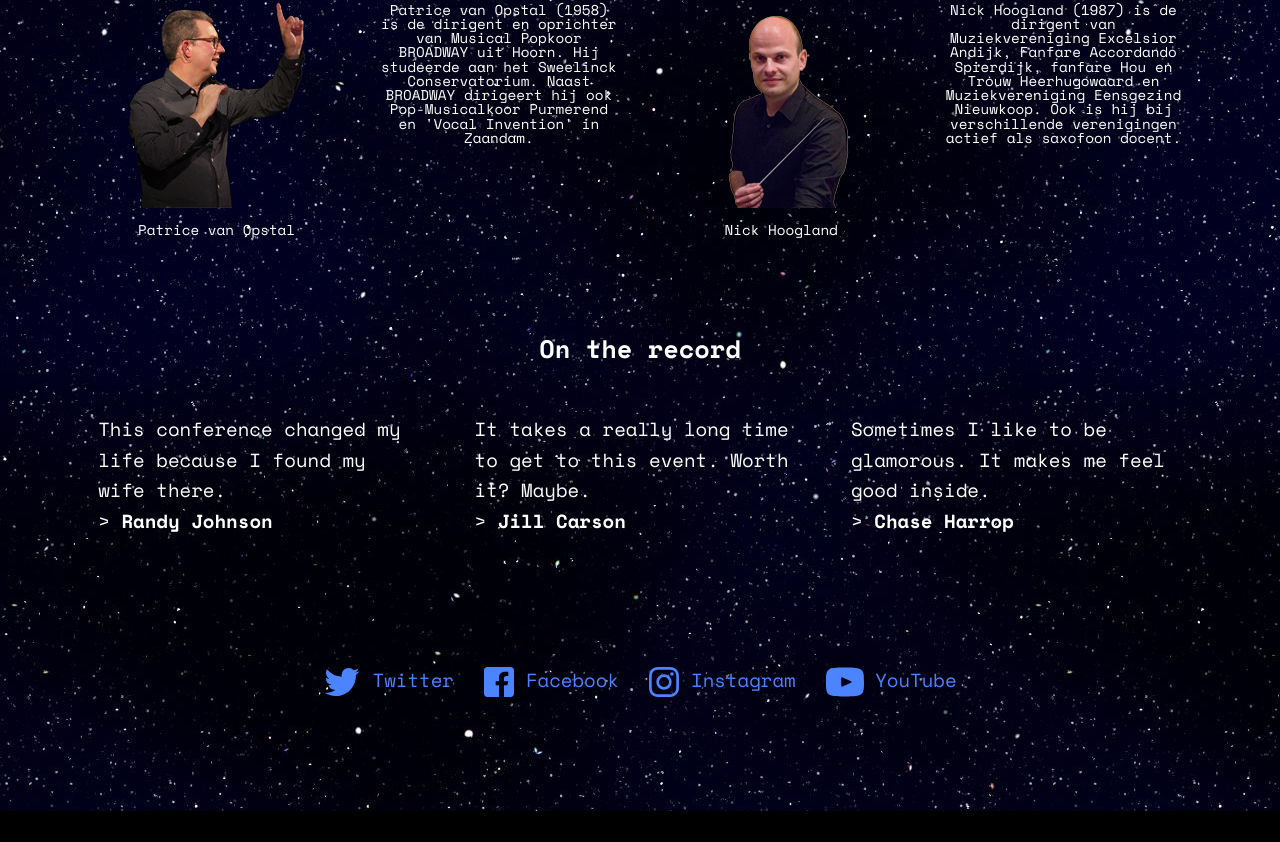
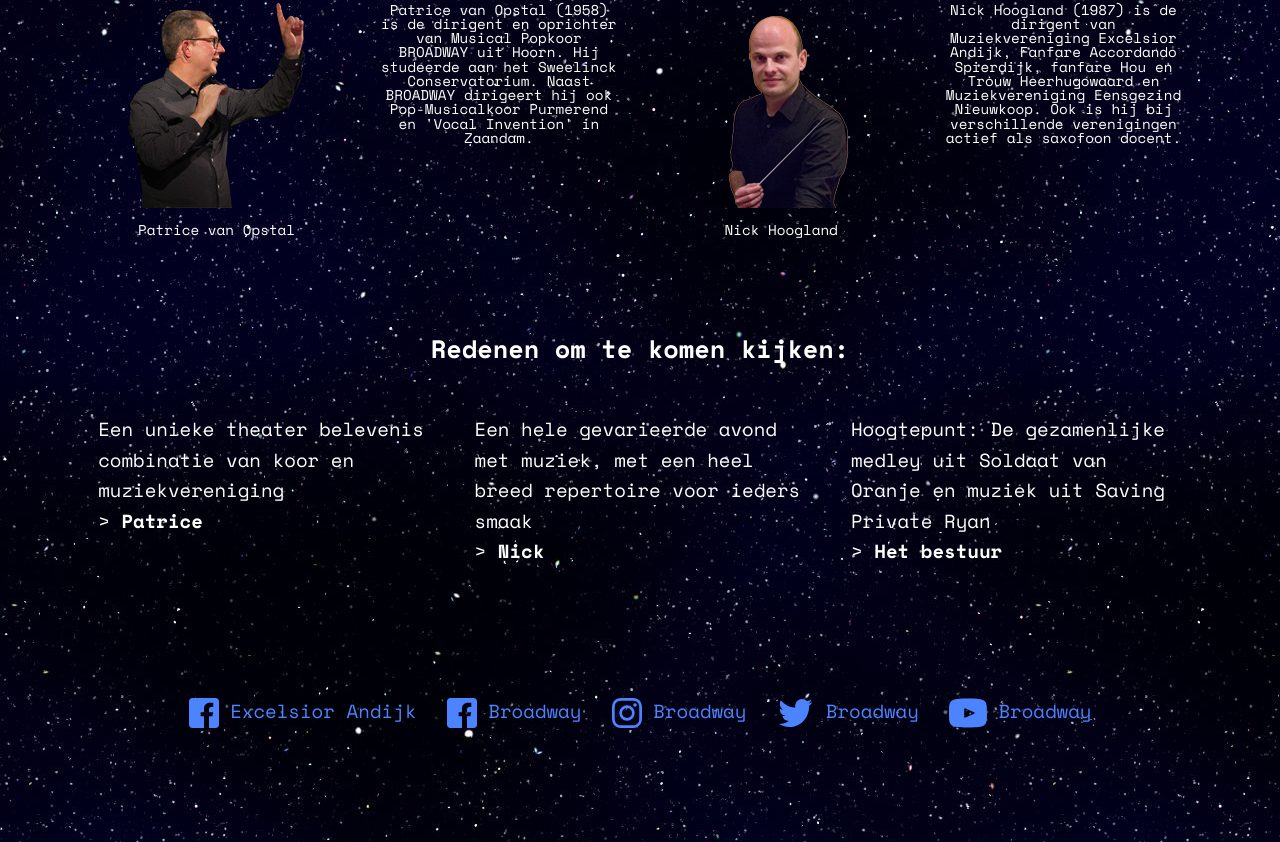
Before and after one commit to Broadwayhoorn/notm, a plain HTML site: page index.html in a window 1280 px wide. Shown: the part 2194-3036 px from the top of the page. Before the commit the page ends 3005 px from the top, so only its background shows below. Drawn offline with nearby package versions, Linux system fonts and the light colour scheme.

Commit message:
Add files via upload

```diff
--- a/index.html
+++ b/index.html
@@ -99,24 +99,24 @@
 
                 <!-- Testimonials -->
                 <section class="pt2 pb3">
-                    <h3 class="align--center mb2">On the record</h3>
+                    <h3 class="align--center mb2">Redenen om te komen kijken:</h3>
                     <div class="grid-row">
                         <div class="grid-column span-one-third mt1">
                             <blockquote class="blockquote">
-                                <p>This conference changed my life because I found my wife&nbsp;there.</p>
-                                <p>> <cite>Randy Johnson</cite></p>
+                                <p>Een unieke theater belevenis combinatie van koor en muziekvereniging</p>
+                                <p>> <cite>Patrice</cite></p>
                             </blockquote>
                         </div>
                         <div class="grid-column span-one-third mt1">
                             <blockquote class="blockquote">
-                                <p>It takes a really long time to get to this event. Worth it?&nbsp;Maybe.</p>
-                                <p>> <cite>Jill Carson</cite></p>
+                                <p>Een hele gevarieerde avond met muziek, met een heel breed repertoire voor ieders smaak</p>
+                                <p>> <cite>Nick</cite></p>
                             </blockquote>
                         </div>
                         <div class="grid-column span-one-third mt1">
                             <blockquote class="blockquote">
-                                <p>Sometimes I like to be glamorous. It makes me feel good&nbsp;inside.</p>
-                                <p>> <cite>Chase Harrop</cite></p>
+                                <p>Hoogtepunt: De gezamenlijke medley uit Soldaat van Oranje en muziek uit Saving Private Ryan</p>
+                                <p>> <cite>Het bestuur</cite></p>
                             </blockquote>
                         </div>
                     </div>
@@ -128,10 +128,11 @@
         <!-- Footer -->
         <footer class="mt2 pb3 align--center">
             <ul class="no-bullets list--inline mb0">
-                <li class="m1 block-on-mobile"><a href="https://www.twitter.com" class="link"><img class="icon" src="img/twitter.svg" alt="Twitter"> Twitter</a></li>
-                <li class="m1 block-on-mobile"><a href="https://www.facebook.com" class="link"><img class="icon" src="img/facebook.svg" alt="Facebook"> Facebook</a></li>
-                <li class="m1 block-on-mobile"><a href="https://www.instagram.com" class="link"><img class="icon" src="img/instagram.svg" alt="Instagram"> Instagram</a></li>
-                <li class="m1 block-on-mobile"><a href="https://www.youtube.com" class="link"><img class="icon" src="img/youtube.svg" alt="YouTube"> YouTube</a></li>
+                <li class="m1 block-on-mobile"><a href="https://www.facebook.com/excelsiorandijk" class="link"><img class="icon" src="img/facebook.svg" alt="Facebook"> Excelsior Andijk</a></li>
+                <li class="m1 block-on-mobile"><a href="https://www.facebook.com/MusicalPopkoorBroadway.Hoorn" class="link"><img class="icon" src="img/facebook.svg" alt="Facebook"> Broadway</a></li>
+                <li class="m1 block-on-mobile"><a href="https://www.instagram.com/broadwayhoorn/" class="link"><img class="icon" src="img/instagram.svg" alt="Instagram"> Broadway</a></li>
+				<li class="m1 block-on-mobile"><a href="https://twitter.com/Broadwayhoorn" class="link"><img class="icon" src="img/twitter.svg" alt="Twitter"> Broadway</a></li>
+                <li class="m1 block-on-mobile"><a href="https://www.youtube.com/MusicalPopkoorBROADWAY" class="link"><img class="icon" src="img/youtube.svg" alt="YouTube"> Broadway</a></li>
             </ul>
         </footer>
 
```
